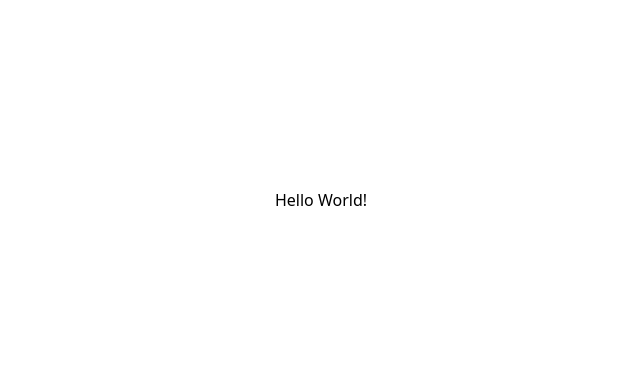
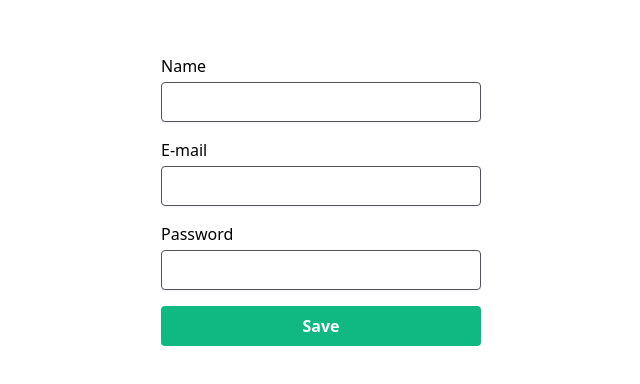
Before and after one commit to caducasara/advanced-forms-zod, a React (Vite) app: page / in a window 1280 px wide. Shown: the part 200-584 px from the top of the page, without its empty margins (319-959 px from the left). Built offline with nearby package versions, Linux system fonts and the light colour scheme.

Commit message:
feat: Form validantion and transform

```diff
--- a/index.html
+++ b/index.html
@@ -4,7 +4,7 @@
     <meta charset="UTF-8" />
     <link rel="icon" type="image/svg+xml" href="/vite.svg" />
     <meta name="viewport" content="width=device-width, initial-scale=1.0" />
-    <title>Vite + React + TS</title>
+    <title>Advanced Forms Zod</title>
   </head>
   <body>
     <div id="root"></div>
--- a/package.json
+++ b/package.json
@@ -9,11 +9,13 @@
     "preview": "vite preview"
   },
   "dependencies": {
+    "@hookform/resolvers": "^3.0.1",
     "autoprefixer": "^10.4.14",
     "postcss": "^8.4.21",
     "react": "^18.2.0",
     "react-dom": "^18.2.0",
-    "react-hook-form": "^7.43.9"
+    "react-hook-form": "^7.43.9",
+    "zod": "^3.21.4"
   },
   "devDependencies": {
     "@types/react": "^18.0.28",
--- a/src/App.tsx
+++ b/src/App.tsx
@@ -1,10 +1,92 @@
+import { zodResolver } from "@hookform/resolvers/zod";
+import { useForm } from "react-hook-form";
+import { z } from "zod";
 import "./styles/global.css";
 
+const createUserFormSchema = z.object({
+  name: z
+    .string()
+    .nonempty("Name is required.")
+    .transform((name) => {
+      return name
+        .split(" ")
+        .map((name) => {
+          return name[0].toLocaleUpperCase().concat(name.substring(1));
+        })
+        .join(" ");
+    }),
+  email: z
+    .string()
+    .nonempty("E-mail is required")
+    .email("E-mail format incorrect.")
+    .refine((email) => {
+      return email.endsWith("@gmail.com.br");
+    }, "E-mail required end with @gmail.com.br"),
+  password: z
+    .string()
+    .nonempty("Password is required")
+    .min(8, "Min 8 characters required"),
+});
+
+type CreateUserFormData = z.infer<typeof createUserFormSchema>;
+
 function App() {
+  const {
+    register,
+    handleSubmit,
+    formState: { errors },
+  } = useForm<CreateUserFormData>({
+    resolver: zodResolver(createUserFormSchema),
+  });
+
+  function createUser(data: any) {
+    console.log(data);
+  }
+
   return (
-    <div className="w-full h-screen flex items-center justify-center">
-      <h1>Hello World!</h1>
-    </div>
+    <main className="w-full h-screen flex items-center justify-center">
+      <form
+        className="w-full max-w-xs flex flex-col gap-4"
+        onSubmit={handleSubmit(createUser)}
+      >
+        <div className="flex flex-col gap-1">
+          <label>Name</label>
+          <input
+            type="text"
+            className="w-full h-10 rounded px-3 shadow-sm border border-zinc-600"
+            {...register("name")}
+          />
+          {errors.name && <span>{errors.name.message}</span>}
+        </div>
+
+        <div className="flex flex-col gap-1">
+          <label>E-mail</label>
+          <input
+            type="email"
+            className="w-full h-10 rounded px-3 shadow-sm border border-zinc-600"
+            {...register("email")}
+          />
+          {errors.email && <span>{errors.email.message}</span>}
+        </div>
+
+        <div className="flex flex-col gap-1">
+          <label>Password</label>
+          <input
+            type="password"
+            className="w-full h-10 rounded px-3 shadow-sm border border-zinc-600"
+            {...register("password")}
+          />
+          {errors.password && <span>{errors.password.message}</span>}
+        </div>
+
+        <button
+          type="submit"
+          className="bg-emerald-500 hover:bg-emerald-600 rounded font-semibold text-white h-10"
+        >
+          Save
+        </button>
+      </form>
+    </main>
   );
 }
 
```
Also changed, not shown: 1 other file (tests, documents, lock files or other folders).
